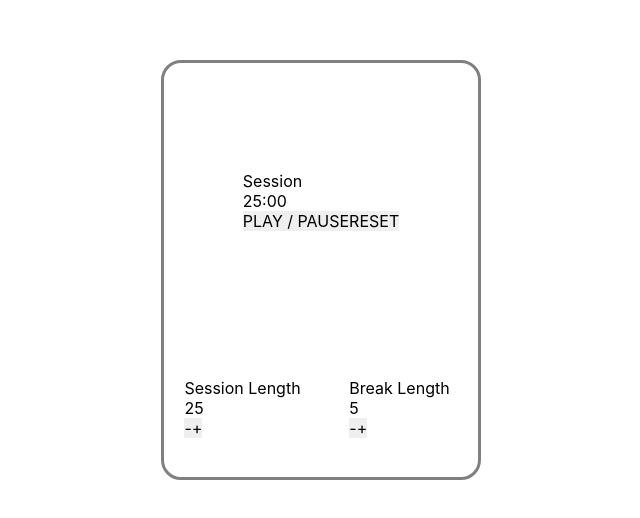
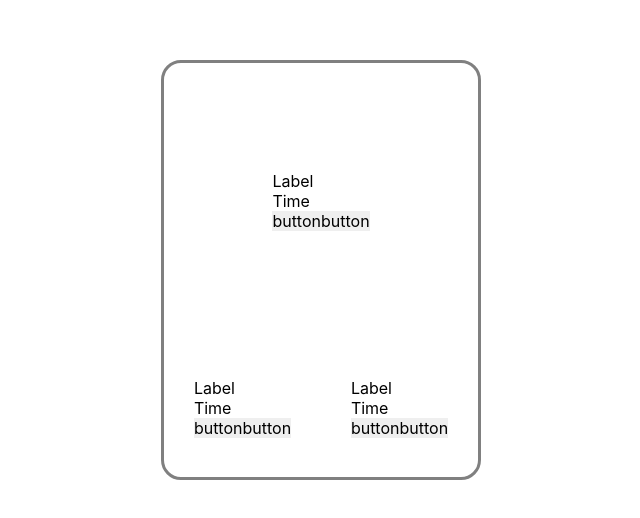
Before and after one commit to ericraycodes/fcc-25-5-clock-1.0, a React (Vite) app: page / in a window 1280 px wide. Shown: the part 130-648 px from the top of the page, without its empty margins (319-959 px from the left). Built offline with nearby package versions, Linux system fonts and the light colour scheme.

Commit message:
components

```diff
--- /dev/null
+++ b/src/components/Button.jsx
@@ -0,0 +1,21 @@
+
+
+/** Buttons child component
+    * @prop String  : #id for the <button/>.
+    * @prop String  : inner text for the <button/>.
+    * @prop function: callback function run when either of the <button/>s was clicked.
+    *
+    * 1. Attach mouse-click-event-listener to the buttons.
+    * 2. Run callback when events are fired, passing in the <button/>'s #id as data.
+    *
+    * @role : collect and pass user-mouse input to parent component.
+    */
+export default function Button() {
+
+
+  return (
+    <>
+      <button id={ 'button-id '}>{ 'button' }</button>
+    </>
+  );
+}
--- a/src/components/Clock255.jsx
+++ b/src/components/Clock255.jsx
@@ -1,9 +1,18 @@
+
+
+// imports
+import Button from './Button';
+import Time from './Time';
 
 
 
-
-/** Parent Component
-   *
+/** Clock255 parent component
+   * @state : timer initialvalue, timer current countdown value.
+   * @state : session time-length value.
+   * @state : break time-length value.
+   * 1. Stores app state.
+   * 2. Update / manage app state through user-input and functionality.
+   * 3. Receives user-input-data to perform functionalities.
    */
 export default function Clock255() {
 
@@ -13,24 +22,21 @@ export default function Clock255() {
     <main className="clock255">
 
       <section id="timer-label">
-        <label for="time-left">Session</label>
-        <div id="time-left">25:00</div>
-        <button id="start_stop">PLAY / PAUSE</button>
-        <button id="reset">RESET</button>
+        <Time/>
+        <Button/>
+        <Button/>
       </section>
 
       <section id="session-label">
-        <label for="session-length">Session Length</label>
-        <div id="session-length">25</div>
-        <button id="session-decrement">-</button>
-        <button id="session-increment">+</button>
+        <Time/>
+        <Button/>
+        <Button/>
       </section>
 
       <section id="break-label">
-        <label for="break-length">Break Length</label>
-        <div id="break-length">5</div>
-        <button id="break-decrement">-</button>
-        <button id="break-increment">+</button>
+        <Time/>
+        <Button/>
+        <Button/>
       </section>
 
     </main>
--- /dev/null
+++ b/src/components/Time.jsx
@@ -0,0 +1,21 @@
+
+
+/** Time child component
+    * @prop String  : #id for the element that holds the time length/value.
+    * @prop String  : inner text for <label/>.
+    * @prop State   : the current value of the state representing time.
+    *
+    * 1. assign props to jsx.
+    *
+    * @role : display the current value of associated state.
+    */
+export default function Time() {
+
+
+  return (
+    <>
+      <label for={ 'time-id' }>Label</label>
+      <div id={ 'time-id' }>Time</div>
+    </>
+  );
+}
```
Also changed, not shown: src/components/Section.jsx (deleted, +0 -18 lines).
